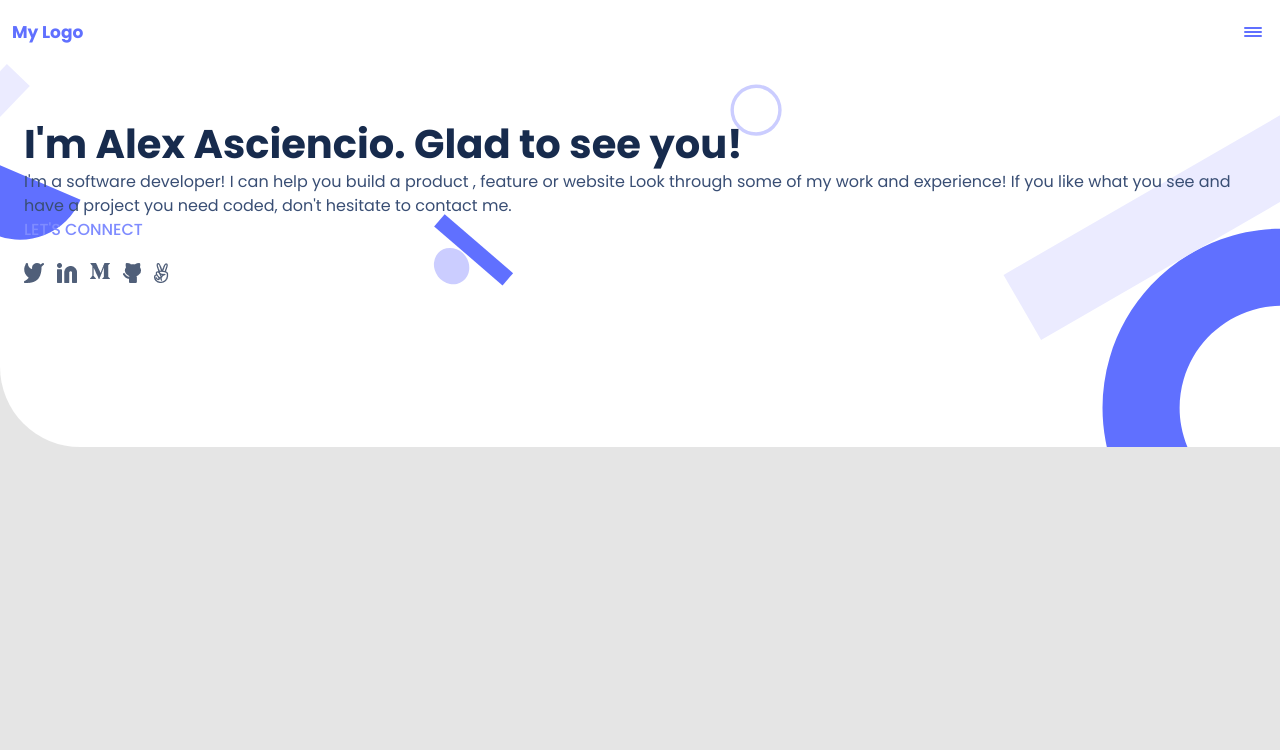
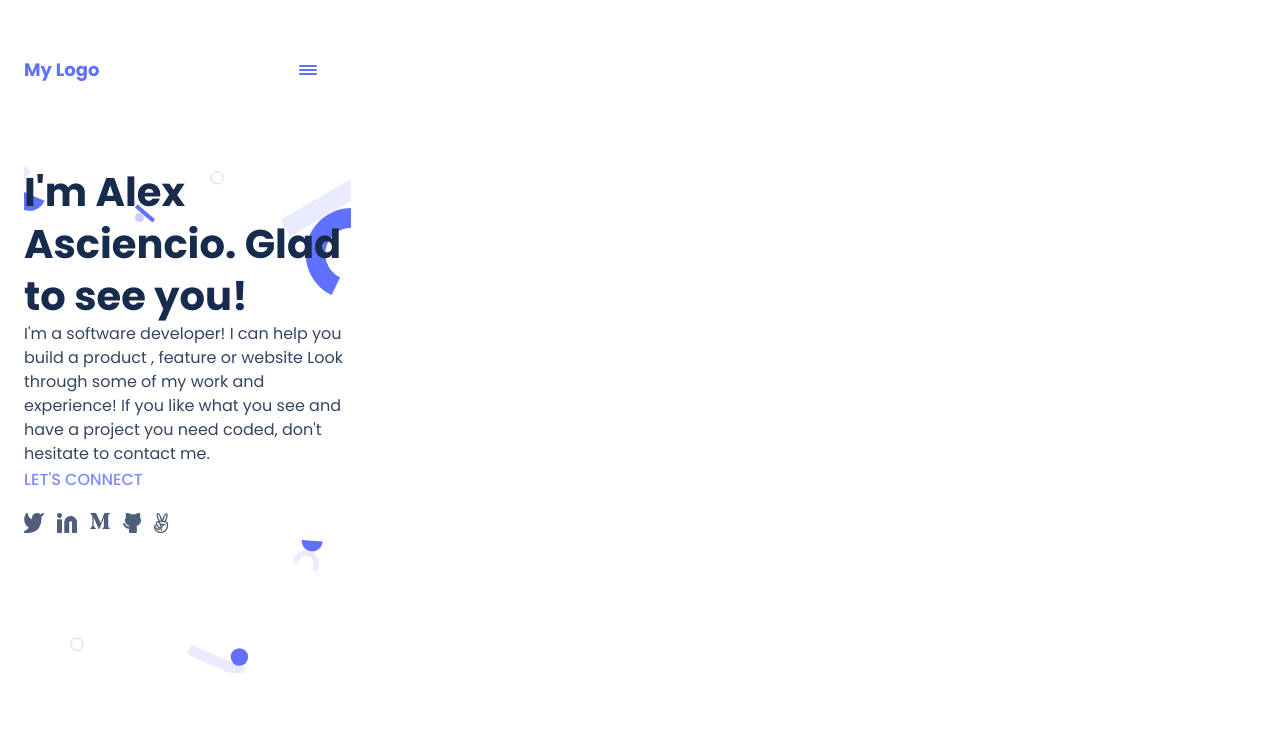
Before and after one commit to AsciencioAlex/mobile-first-portfolio, a website: page index.html in a window 1280 px wide. Drawn offline with Linux system fonts and the light colour scheme.

Commit message:
review amend on css

```diff
--- a/index.html
+++ b/index.html
@@ -5,20 +5,24 @@
       <meta name="viewport" content="width=device-width, initial-scale=1.0" />
         <title>portfolio mobile</title>
        <link rel="stylesheet" href="style.css">
+       <link href='https://fonts.googleapis.com/css?family=Poppins' rel='stylesheet'>
     </head>
  <body>
-      <header class="navbar navbar-expand-lg fixed-top navbarScroll">
+      <header class="navbar">
+        <div class="navbar__header">
+            <div class="navbar__header__content">
+              <div class="navbar__logo" href="#"> My Logo</div>
+                <div class="navbar__label_container">
+                  <span class="__label__list_container"></span>
+                  <span class="__label__list_container"></span>
+                  <span class="__label__list_container"></span></div>
 
-          <a class="navbar__logo" href="#"> My Logo</a>
-          <div class="navbar__label_container">
-            <span class="__label__list_container"></span>
-            <span class="__label__list_container"></span>
-            <span class="__label__list_container"></span></div>
-
-
+            </div>
+        </div>
       </header>
 
       <section class="navigation">
+        <div class="background">
           <main>
             <h1 class="navigation__bar">I'm Alex Asciencio. Glad to see you!</h1>
 
@@ -41,7 +45,9 @@
 
             </ul>
            </div>
+
           </main>
+          </div>
          </section>
          </body>
          </html>
--- a/style.css
+++ b/style.css
@@ -3,7 +3,7 @@
 body {
   margin: 0;
   font-family: var(--font);
-  background-color: #e5e5e5;
+  background-color: #fff;
 }
 
 * {
@@ -17,31 +17,48 @@ ul {
 }
 
 .navbar {
-  height: 64px;
-  position: sticky;
-  padding-left: 12px;
-  padding-right: 12px;
-  display: flex;
-  flex-direction: row;
-  justify-content: space-between;
+  width: 375px;
+  padding-top: 44px;
+  left: 0;
+  top: 0;
+  position: absolute;
+  justify-content: center;
   align-items: center;
-  background-color: #fff;
+  display: inline-flex;
 }
 
 .navbar__header {
-  display: flex;
-  flex-direction: row;
-  justify-content: space-between;
+  flex: 1 1 0;
+  align-self: stretch;
+  padding-top: 4px;
+  padding-bottom: 4px;
+  padding-right: 24px;
+  padding-left: 12px;
+  justify-content: flex-start;
+  align-items: flex-start;
+  display: inline-flex;
+}
+
+.navbar__header__content {
+  display: inline-flex;
+  align-items: center;
+  justify-content: flex-start;
+  align-self: stretch;
+  padding-left: 12px;
+  padding-right: 12px;
+  padding-top: 10px;
+  padding-bottom: 10px;
+  gap: 170px;
 }
 
 .navbar__logo {
-  font-size: 17px;
-  font-style: normal;
-  font-weight: 900;
+  text-align: center;
+  color: #6070ff;
+  font-size: 18px;
+  font-family: Poppins, sans-serif;
+  font-weight: 700;
   line-height: 20px;
-  text-decoration: none;
-  color: #6070ff;
-  font-family: Poppins, sans-serif;
+  word-wrap: break-word;
 }
 
 .navbar__label_container {
@@ -52,7 +69,7 @@ ul {
   justify-content: center;
   gap: 2px;
   cursor: pointer;
-  margin-left: 200px;
+  margin-left: 30px;
 }
 
 .__label__list_container {
@@ -65,23 +82,27 @@ ul {
 }
 
 .navigation {
+  display: inline-flex;
+  padding: 24px;
+  padding-left: 24px;
+  padding-right: 24px;
+  padding-top: 74px;
+  padding-bottom: 74px;
+  left: 0;
+  top: 92px;
+  position: absolute;
+  flex-direction: column;
+  background-color: #fff;
+  border-bottom-left-radius: 80px;
+  justify-content: flex-start;
+  align-items: flex-start;
+  gap: 4px;
+}
+
+.background {
   background-image: url("img/mbl.svg");
   background-repeat: no-repeat;
-  background-size: cover;
-  width: 100%;
-  display: flex;
-  flex-direction: column;
-  padding: 24px;
-  background-color: #fff;
-  border-bottom-left-radius: 80px;
-}
-
-.navigation > main {
-  margin-top: 30px;
-}
-
-.navigation > main > p {
-  color: #394e74;
+  background-size: 100%;
 }
 
 .navigation__bar {
@@ -90,14 +111,21 @@ ul {
   font-family: Poppins, sans-serif;
   font-weight: 700;
   line-height: 52px;
+  width: 327px;
+  word-wrap: break-word;
+  gap: 10px;
 }
 
 .me {
   font-size: 16px;
   color: #344563;
   font-family: Poppins, sans-serif;
+  width: 327px;
+  height: 146px;
   font-weight: 400;
   line-height: 24px;
+  word-wrap: break-word;
+  margin-bottom: auto;
 }
 
 .connect {
```
